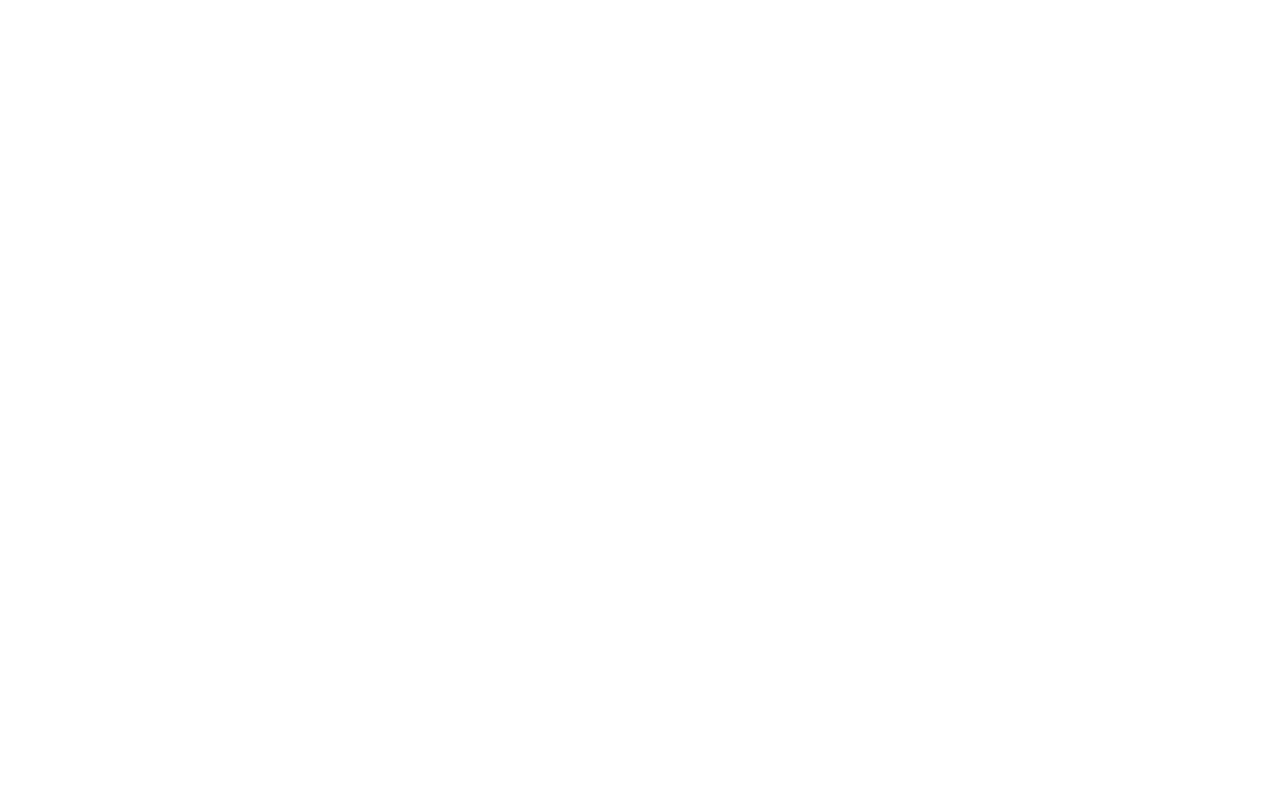
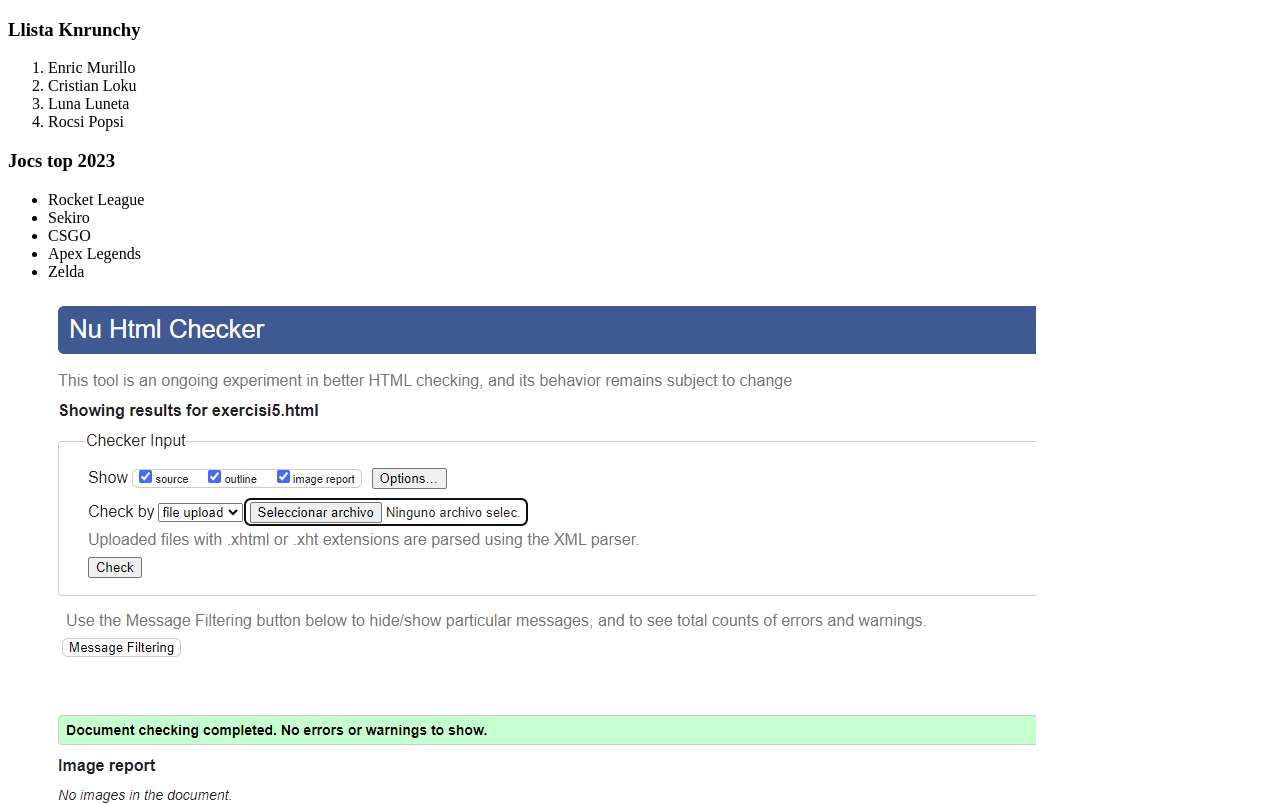
Before and after one commit to QueDiusTet/quediustetsmx.github.io, a plain HTML site: page m08UF5/paginasweb/exercisi5.html in a window 1280 px wide. Shown: the top 805 px of the page. Drawn offline with Linux system fonts and the light colour scheme.

Commit message:
exercisi5 fotu

```diff
--- a/m08UF5/paginasweb/exercisi5.html
+++ b/m08UF5/paginasweb/exercisi5.html
@@ -8,5 +8,22 @@
 </head>
 <body>
 
+    <h3>Llista Knrunchy</h3>
+    <ol><!--Ordened list-->
+      <li>Enric Murillo</li>
+      <li>Cristian Loku</li>
+      <li>Luna Luneta</li>
+      <li>Rocsi Popsi</li>
+    </ol>
+    <h3>Jocs top 2023</h3>
+    <ul> <!--unordered list-->
+      <li>Rocket League</li>
+      <li>Sekiro</li>
+      <li>CSGO</li>
+      <li>Apex Legends</li>
+      <li>Zelda</li>
+    </ul>
+
+    <img src="../imatges/exercisi5.PNG" alt="">
 </body>
 </html>
```
Also changed, not shown: m08UF5/imatges/exercisi5.PNG (added).
